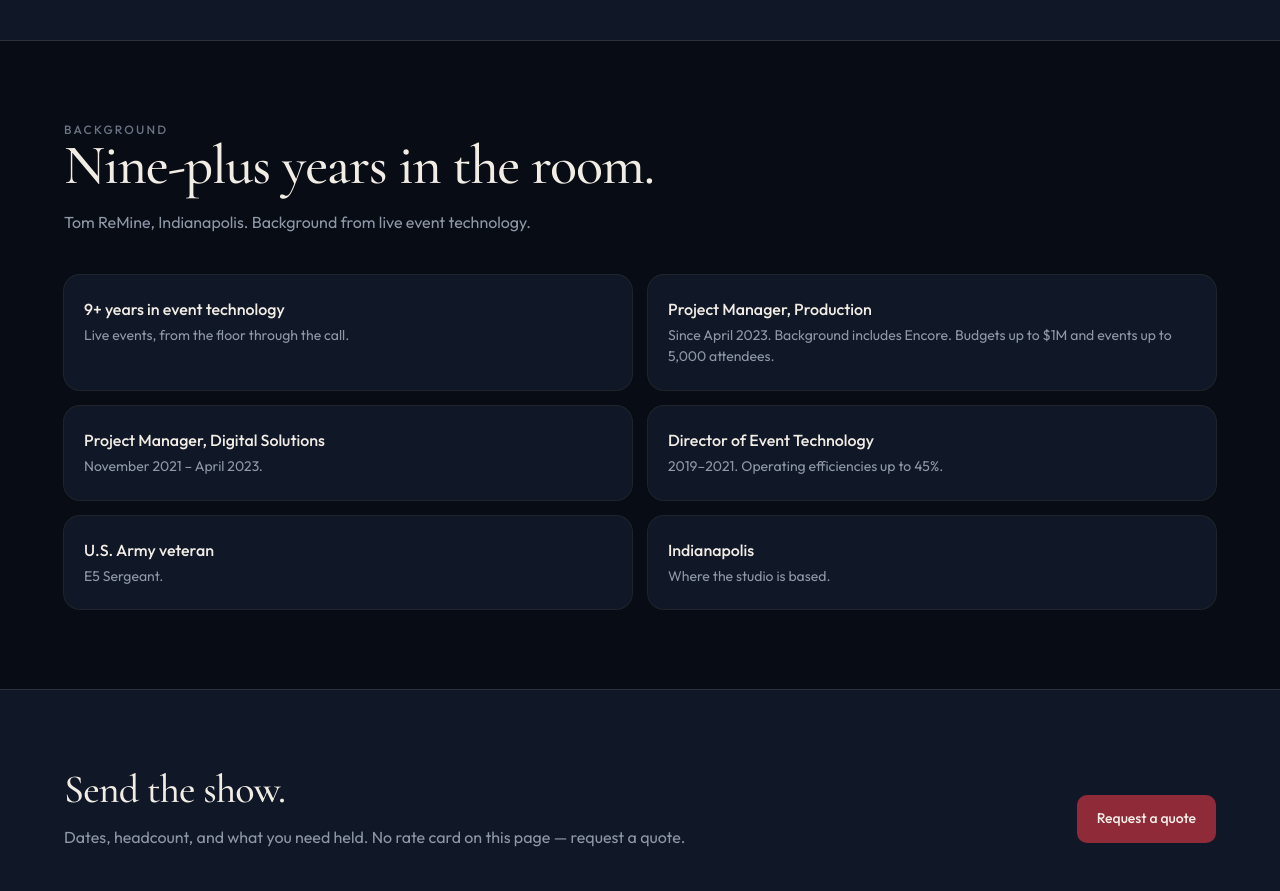
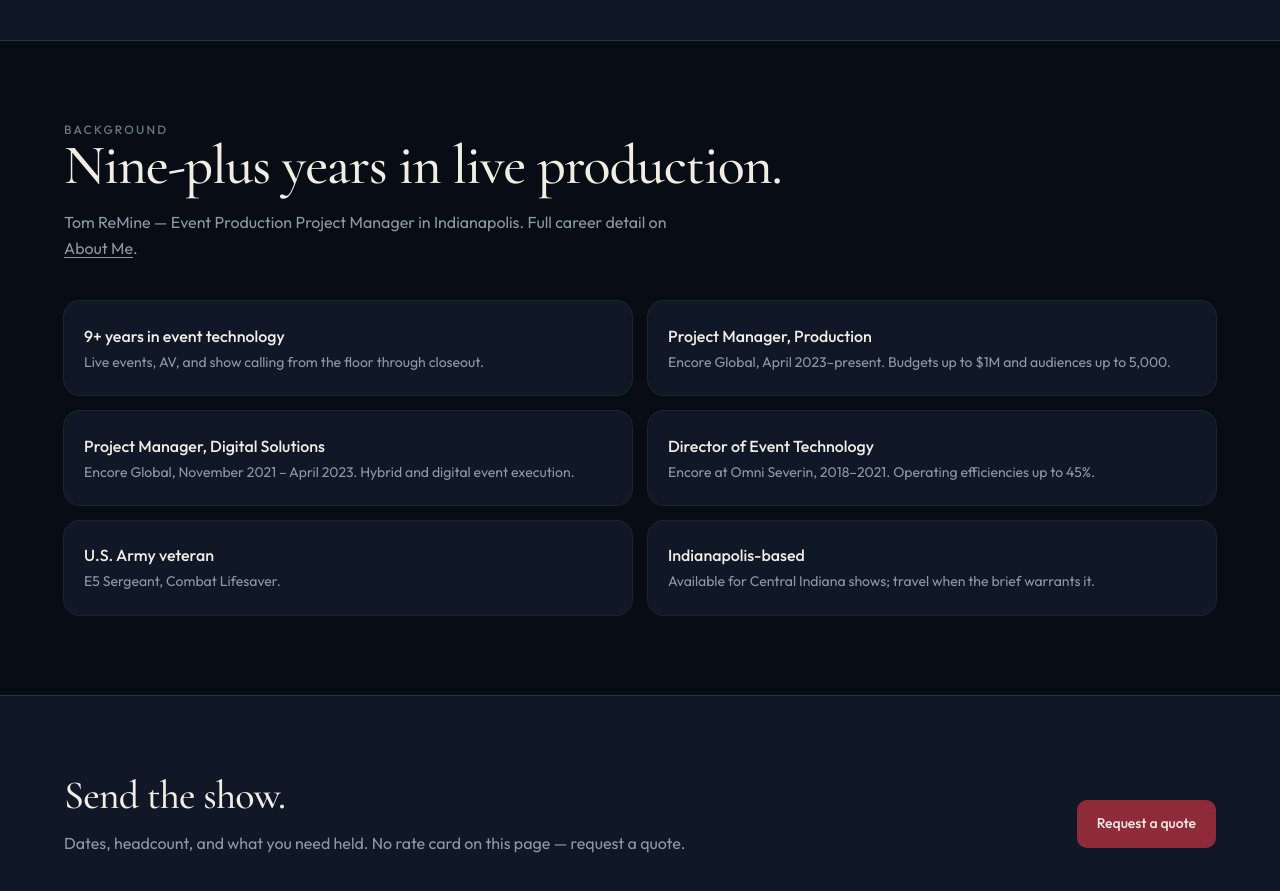
Before and after one commit to tvremine/tvremine.github.io, a plain HTML site: page production/index.html in a window 1280 px wide. Shown: the part 1800-2691 px from the top of the page. Drawn offline with nearby package versions, Linux system fonts and the light colour scheme.

Commit message:
Align Production background with resume rewrite
SEO title/meta refresh and clearer Encore role dates; link to About Me for full career detail.

```diff
--- a/production/index.html
+++ b/production/index.html
@@ -3,12 +3,12 @@
 <head>
   <meta charset="utf-8">
   <meta name="viewport" content="width=device-width, initial-scale=1">
-  <title>Event production &amp; project management — Waypoint Aerial</title>
-  <meta name="description" content="Freelance live-event producing and production project management from Tom ReMine in Indianapolis. Run-of-show, budgets, vendors, and show calling. Request a quote.">
+  <title>Event Production &amp; Project Management — Tom ReMine | Indianapolis</title>
+  <meta name="description" content="Freelance event production and project management from Tom ReMine in Indianapolis. Live events, AV planning, run-of-show, budgets, vendors, and hybrid programs. Request a quote.">
   <meta name="theme-color" content="#080c14">
   <link rel="canonical" href="https://tvremine.github.io/production/">
-  <meta property="og:title" content="Event production &amp; project management — Waypoint Aerial">
-  <meta property="og:description" content="Freelance live-event producing and production project management from Tom ReMine in Indianapolis. Run-of-show, budgets, vendors, and show calling. Request a quote.">
+  <meta property="og:title" content="Event Production &amp; Project Management — Tom ReMine | Indianapolis">
+  <meta property="og:description" content="Freelance event production and project management in Indianapolis. Live events, AV, run-of-show, budgets, and hybrid programs.">
   <meta property="og:image" content="https://tvremine.github.io/og.jpg">
   <meta name="twitter:card" content="summary_large_image">
   <link rel="icon" href="/favicon.svg" type="image/svg+xml">
@@ -123,15 +123,15 @@
   <section class="section">
     <div class="wrap">
       <p class="kicker dim">Background</p>
-      <h2 class="display">Nine-plus years in the room.</h2>
-      <p class="lede" style="max-width:40rem">Tom ReMine, Indianapolis. Background from live event technology.</p>
+      <h2 class="display">Nine-plus years in live production.</h2>
+      <p class="lede" style="max-width:40rem">Tom ReMine — Event Production Project Manager in Indianapolis. Full career detail on <a href="/about-me/" style="color:inherit;text-decoration:underline;text-underline-offset:3px">About Me</a>.</p>
       <ul class="cred-grid">
-        <li><strong>9+ years in event technology</strong><span>Live events, from the floor through the call.</span></li>
-        <li><strong>Project Manager, Production</strong><span>Since April 2023. Background includes Encore. Budgets up to $1M and events up to 5,000 attendees.</span></li>
-        <li><strong>Project Manager, Digital Solutions</strong><span>November 2021 – April 2023.</span></li>
-        <li><strong>Director of Event Technology</strong><span>2019–2021. Operating efficiencies up to 45%.</span></li>
-        <li><strong>U.S. Army veteran</strong><span>E5 Sergeant.</span></li>
-        <li><strong>Indianapolis</strong><span>Where the studio is based.</span></li>
+        <li><strong>9+ years in event technology</strong><span>Live events, AV, and show calling from the floor through closeout.</span></li>
+        <li><strong>Project Manager, Production</strong><span>Encore Global, April 2023–present. Budgets up to $1M and audiences up to 5,000.</span></li>
+        <li><strong>Project Manager, Digital Solutions</strong><span>Encore Global, November 2021 – April 2023. Hybrid and digital event execution.</span></li>
+        <li><strong>Director of Event Technology</strong><span>Encore at Omni Severin, 2018–2021. Operating efficiencies up to 45%.</span></li>
+        <li><strong>U.S. Army veteran</strong><span>E5 Sergeant, Combat Lifesaver.</span></li>
+        <li><strong>Indianapolis-based</strong><span>Available for Central Indiana shows; travel when the brief warrants it.</span></li>
       </ul>
     </div>
   </section>
```
